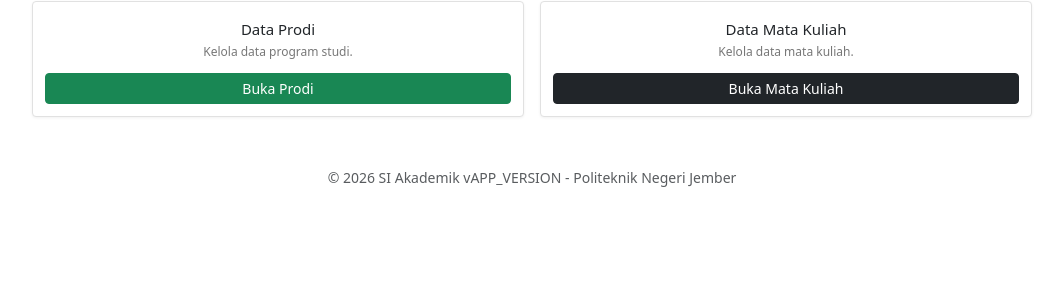
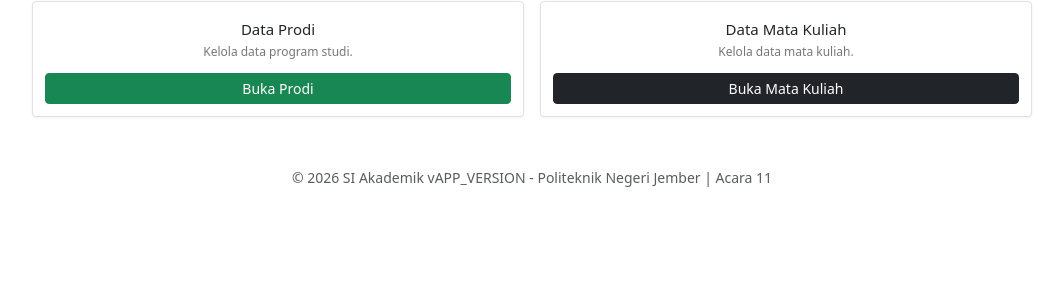
Before and after one commit to bukanrajata-ops/setoran_BKPM, a PHP site: page / in a window 1280 px wide. Shown: the part 462-762 px from the top of the page, without its empty margins (108-1171 px from the left). Run offline with PHP 8.4, Linux system fonts and the light colour scheme; the visitor is signed in with stand-in values (Sample User, id 1); some libraries are stand-ins or nearby versions.

Commit message:
Acara 11: menambahkan keterangan acara pada footer

```diff
--- a/si-akademik_acara11/app/Views/partials/footer.php
+++ b/si-akademik_acara11/app/Views/partials/footer.php
@@ -1,7 +1,7 @@
 <!-- app/Views/partials/footer.php -->
 </div>
 <footer class="text-center text-muted mt-5 mb-3">
-    <small>&copy; <?= date('Y') ?> SI Akademik v<?= APP_VERSION ?> - Politeknik Negeri Jember</small>
+    <small>&copy; <?= date('Y') ?> SI Akademik v<?= APP_VERSION ?> - Politeknik Negeri Jember | Acara 11</small>
 </footer>
 <script src="https://cdn.jsdelivr.net/npm/bootstrap@5.3.3/dist/js/bootstrap.bundle.min.js"></script>
 </body>
```
